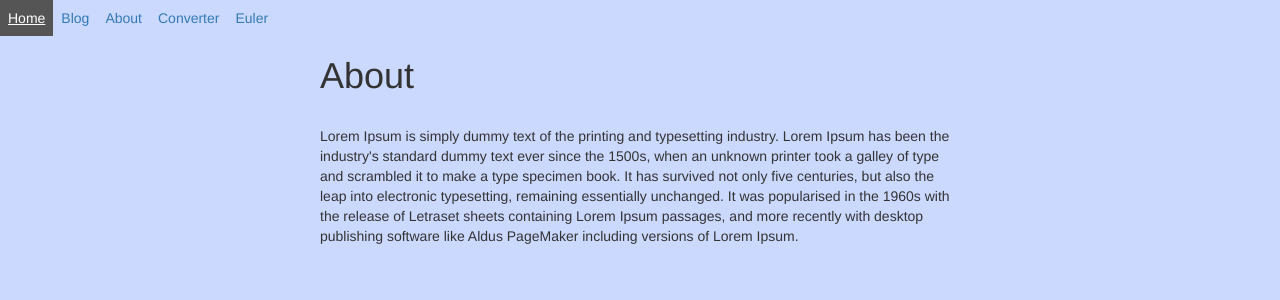
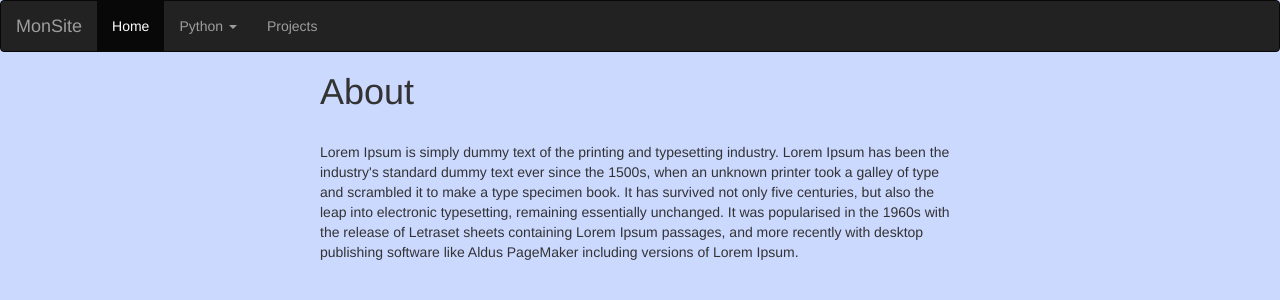
Before and after one commit to ibaf001/monSite, a Flask app: page /about in a window 1280 px wide. Shown: the top 300 px of the page. Run offline with Flask 2, Linux system fonts and the light colour scheme; some libraries are stand-ins or nearby versions.

Commit message:
Modify nav bar

```diff
--- a/templates/layout.html
+++ b/templates/layout.html
@@ -13,6 +13,31 @@
   <div class="row">
 
 {% block navbar %}
+
+
+<nav class="navbar navbar-inverse">
+  <div class="container-fluid">
+    <div class="navbar-header">
+      <a class="navbar-brand" href="#">MonSite</a>
+    </div>
+    <ul class="nav navbar-nav">
+      <li class="active"><a href="{{ url_for('index')}}">Home</a></li>
+      <li class="dropdown">
+        <a class="dropdown-toggle" data-toggle="dropdown" href="#">Python
+        <span class="caret"></span></a>
+        <ul class="dropdown-menu">
+          <li><a href="{{ url_for('euler')}}">Project Euler</a></li>
+          <li><a href="#">Page 1-2</a></li>
+          <li><a href="#">Page 1-3</a></li>
+        </ul>
+      </li>
+      <li><a href="#">Projects</a></li>
+
+    </ul>
+  </div>
+</nav>
+
+<!--
 <div class="main_menu" >
 	<ul>
 		<li><a href="{{ url_for('index')}}">Home</a></li>
@@ -23,8 +48,8 @@
      	<li><a href="{{ url_for('euler')}}">Euler</a></li>
 
 	</ul>
-  <!-- ... -->
-</div>
+
+</div> -->
 {% endblock %}
   </div>
 
```
